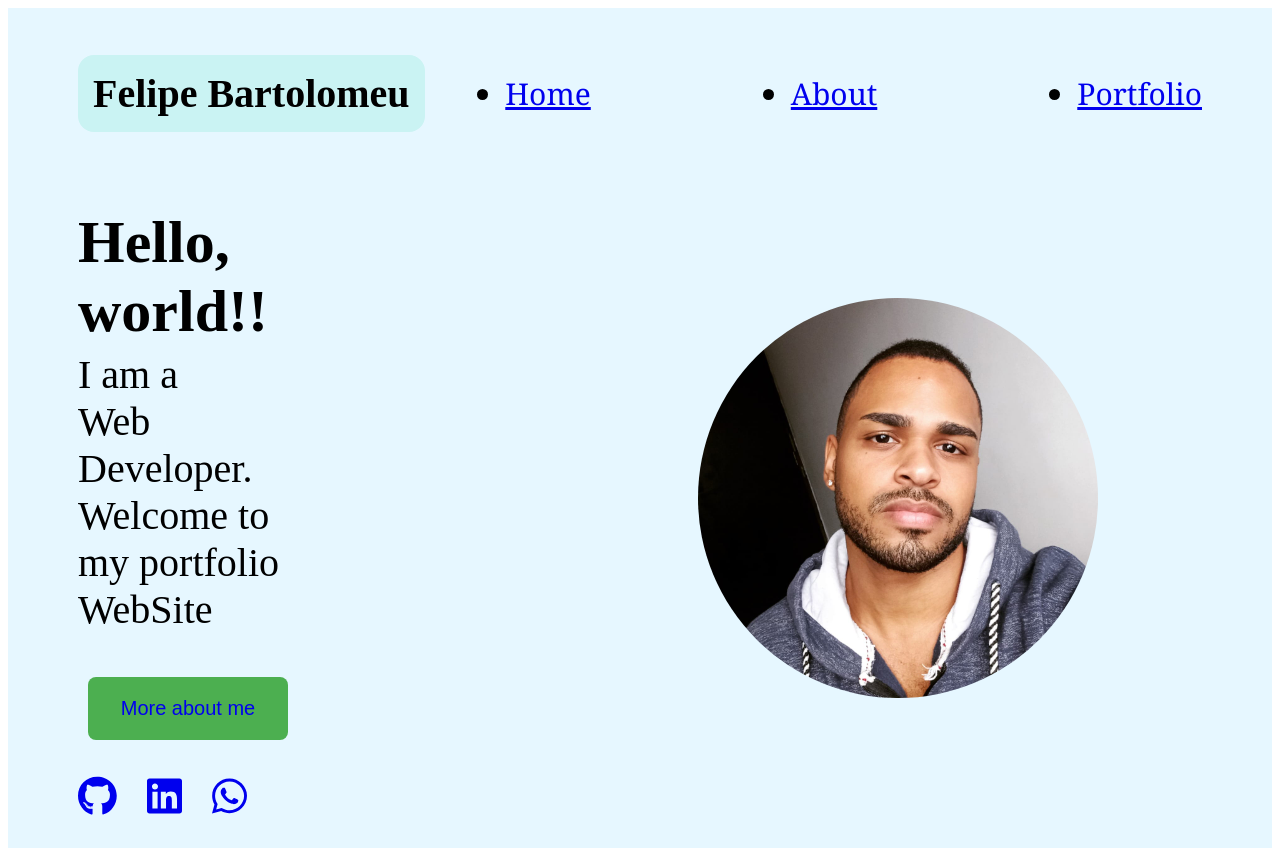
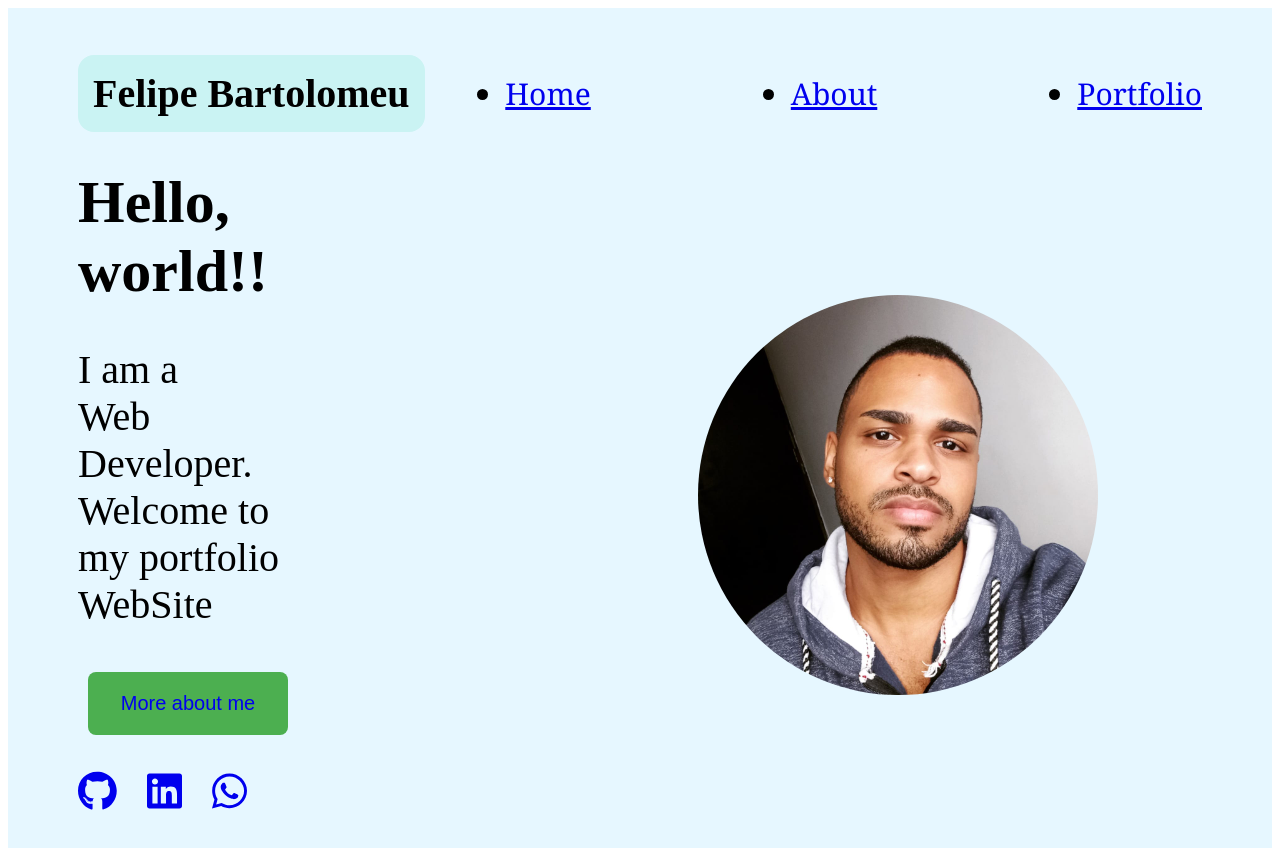
Before and after one commit to felipebart99/felipebartolomeu.github.io, a React (Vite) app: page / in a window 1280 px wide. Built offline with nearby package versions, Linux system fonts and the light colour scheme.

Commit message:
tirei o p

```diff
--- a/src/routes/Home.jsx
+++ b/src/routes/Home.jsx
@@ -8,12 +8,13 @@ const Home = () => {
   return (
     <div className='geral'>
       <div className='primario'>
-        <p>
+        <div>
         <h2>Hello, world!!</h2>
-        I am a <br/>
+        <p>I am a <br/>
         Web Developer.<br/>
         Welcome to my portfolio WebSite
         </p>
+        </div>
         <button className='btn'>
           <Link to="/about">More about me</Link>
         </button>
```
